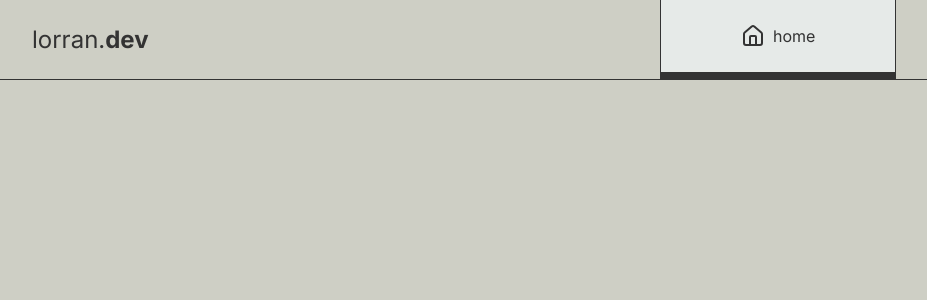
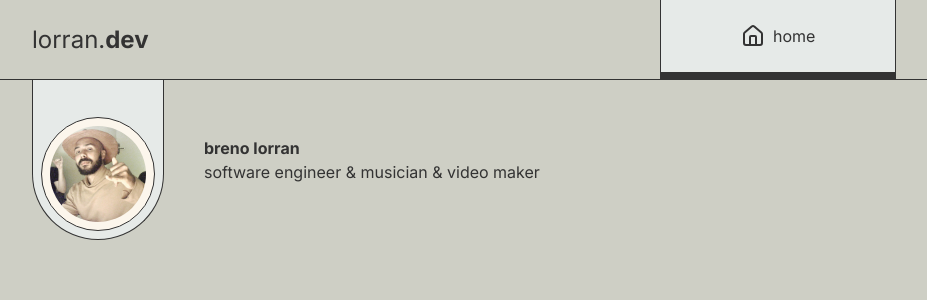
Before and after one commit to brenofreire/blog, a Next.js app: page / in a window 1280 px wide. Shown: the top 300 px of the page, without its empty margins (48-975 px from the left). Built offline with nearby package versions, Linux system fonts and the light colour scheme.

Commit message:
feat: bio component

```diff
--- a/package.json
+++ b/package.json
@@ -9,6 +9,7 @@
     "lint": "next lint"
   },
   "dependencies": {
+    "@radix-ui/react-avatar": "^1.1.0",
     "@radix-ui/react-icons": "^1.3.0",
     "@radix-ui/react-navigation-menu": "^1.2.0",
     "class-variance-authority": "^0.7.0",
--- a/src/app/entities/profile/ui/bio.tsx
+++ b/src/app/entities/profile/ui/bio.tsx
@@ -0,0 +1,30 @@
+import { Avatar, AvatarFallback, AvatarImage } from "@/components/ui/avatar";
+
+export function Bio() {
+  return (
+    <div className="max-w-viewport mx-auto px-20">
+      <div className="max-w-inside">
+        <div className="flex gap-10 h-40">
+          <div className="rounded-b-full bg-primary border-b border-l border-r flex justify-center items-end p-2 border border-textBase border-t-0">
+            <div className="border-textBase p-2 border rounded-full bg-card">
+              <Avatar className="w-24 h-24">
+                <AvatarImage
+                  src="/assets/eu.jpg"
+                  alt="Lorran's picture with a cowboy hat doing a hang lose"
+                />
+                <AvatarFallback>L</AvatarFallback>
+              </Avatar>
+            </div>
+          </div>
+
+          <div className="description content-evenly">
+            <div>
+              <b>breno lorran</b>
+            </div>
+            <div>software engineer & musician & video maker</div>
+          </div>
+        </div>
+      </div>
+    </div>
+  );
+}
--- a/src/app/page.tsx
+++ b/src/app/page.tsx
@@ -1,9 +1,11 @@
+import { Bio } from "./entities/profile/ui/bio";
 import Header from "./widgets/header/header";
 
 export default function Home() {
   return (
     <div>
       <Header />
+      <Bio />
       <main></main>
     </div>
   );
--- /dev/null
+++ b/src/components/ui/avatar.tsx
@@ -0,0 +1,50 @@
+"use client";
+
+import * as React from "react";
+import * as AvatarPrimitive from "@radix-ui/react-avatar";
+
+import { cn } from "@/lib/utils";
+
+const Avatar = React.forwardRef<
+  React.ElementRef<typeof AvatarPrimitive.Root>,
+  React.ComponentPropsWithoutRef<typeof AvatarPrimitive.Root>
+>(({ className, ...props }, ref) => (
+  <AvatarPrimitive.Root
+    ref={ref}
+    className={cn(
+      "relative flex h-10 w-10 shrink-0 overflow-hidden rounded-full",
+      className
+    )}
+    {...props}
+  />
+));
+Avatar.displayName = AvatarPrimitive.Root.displayName;
+
+const AvatarImage = React.forwardRef<
+  React.ElementRef<typeof AvatarPrimitive.Image>,
+  React.ComponentPropsWithoutRef<typeof AvatarPrimitive.Image>
+>(({ className, ...props }, ref) => (
+  <AvatarPrimitive.Image
+    ref={ref}
+    className={cn("aspect-square h-full w-full", className)}
+    {...props}
+  />
+));
+AvatarImage.displayName = AvatarPrimitive.Image.displayName;
+
+const AvatarFallback = React.forwardRef<
+  React.ElementRef<typeof AvatarPrimitive.Fallback>,
+  React.ComponentPropsWithoutRef<typeof AvatarPrimitive.Fallback>
+>(({ className, ...props }, ref) => (
+  <AvatarPrimitive.Fallback
+    ref={ref}
+    className={cn(
+      "flex h-full w-full items-center justify-center rounded-full bg-muted",
+      className
+    )}
+    {...props}
+  />
+));
+AvatarFallback.displayName = AvatarPrimitive.Fallback.displayName;
+
+export { Avatar, AvatarImage, AvatarFallback };
--- a/tailwind.config.ts
+++ b/tailwind.config.ts
@@ -24,7 +24,7 @@ const config: Config = {
         textBase: "#333",
         foreground: "hsl(var(--foreground))",
         card: {
-          DEFAULT: "hsl(var(--card))",
+          DEFAULT: "#FCF6EC",
           foreground: "hsl(var(--card-foreground))",
         },
         popover: {
```
Also changed, not shown: public/assets/eu.jpg (added), 1 other file (tests, documents, lock files or other folders).
